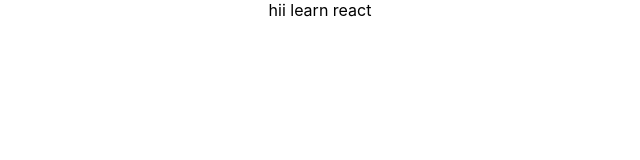
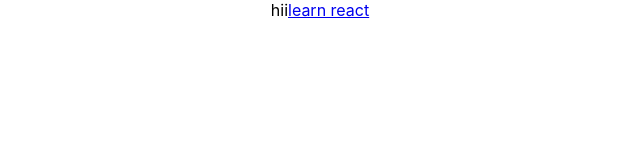
Before and after one commit to sivasankula/siva-app, a React (Create React App) app: page / in a window 1280 px wide. Shown: the top 160 px of the page, without its empty margins (320-960 px from the left). Built offline with nearby package versions, Linux system fonts and the light colour scheme.

Commit message:
testing by change test file added one more passes test

```diff
--- a/src/App.js
+++ b/src/App.js
@@ -3,9 +3,11 @@
 
 function App() {
   return (
-    <div className="App">
+    <div className="App" >
      hii
-     learn react
+     <a href='siva.com' data-testid='siva-test'>
+      learn react
+     </a>
     </div>
   );
 }
```
Also changed, not shown: 1 other file (tests, documents, lock files or other folders).
